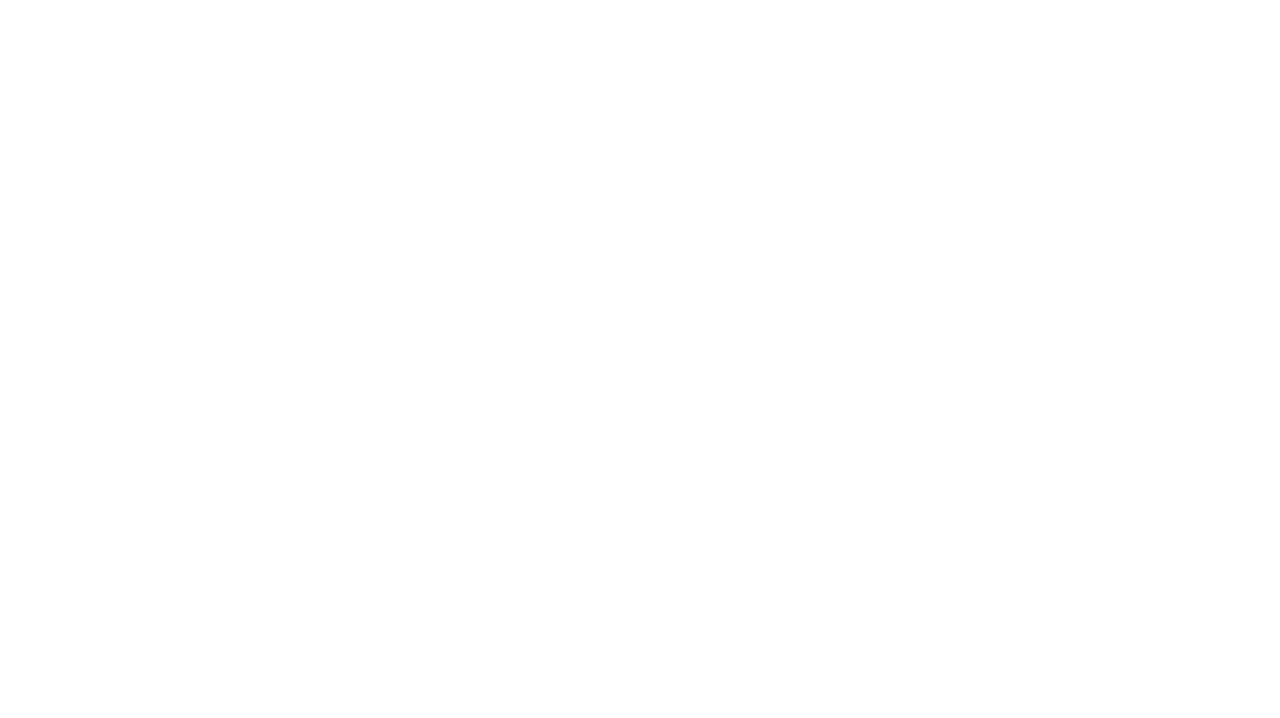
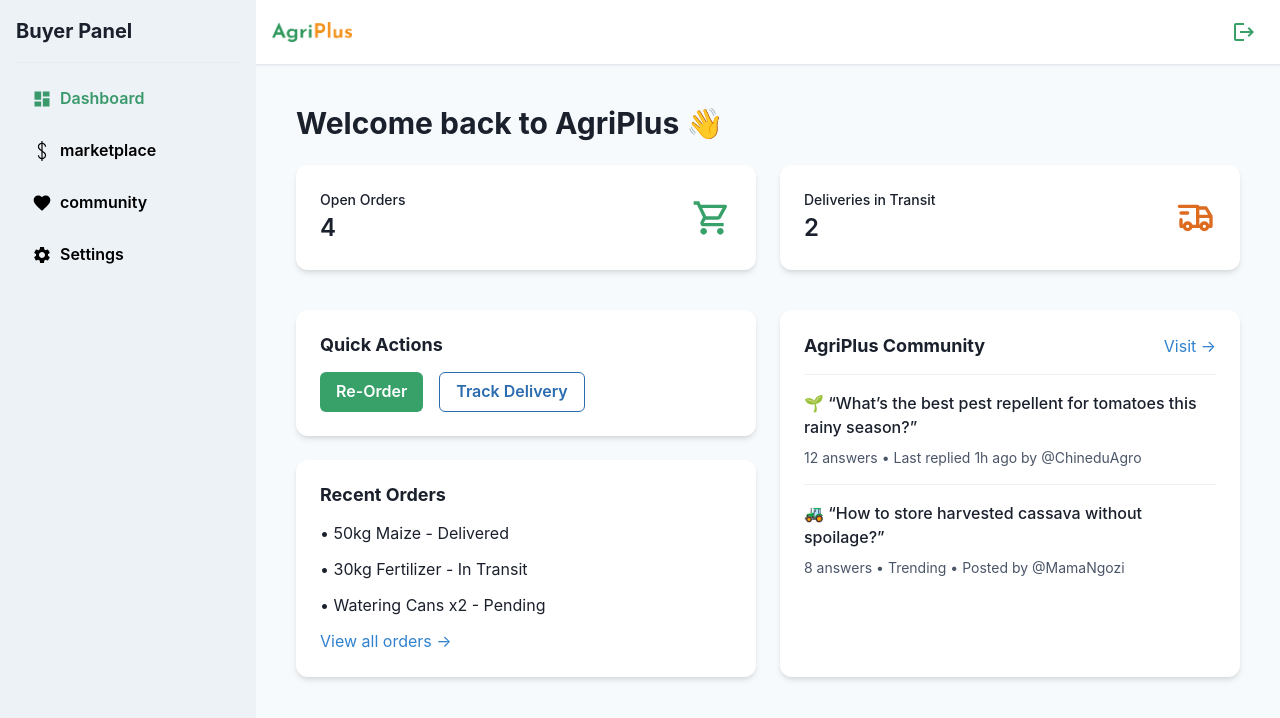
Before and after one commit to udogri/AgriPlus, a React (Vite) app: page /buyer/dashboard in a window 1280 px wide. Before the commit this address had no page. Shown: the top 718 px of the page. Built offline with nearby package versions, Linux system fonts and the light colour scheme.

Commit message:
buyer admin components

```diff
--- /dev/null
+++ b/src/Admins/Buyer/Index.jsx
@@ -0,0 +1,130 @@
+// src/pages/DashboardPage.jsx
+import {
+  Box,
+  Heading,
+  SimpleGrid,
+  Stat,
+  StatLabel,
+  StatNumber,
+  Button,
+  Text,
+  Flex,
+  Icon,
+  Link,
+  VStack,
+  Divider,
+} from "@chakra-ui/react";
+import { FaShoppingCart, FaTruck, FaWallet, FaUsers } from "react-icons/fa";
+import { Link as RouterLink } from "react-router-dom";
+import DashBoardLayout from "../../DashboardLayout";
+import { MdOutlineShoppingCart } from "react-icons/md";
+import { TbTruckDelivery } from "react-icons/tb";
+
+const DashboardPage = () => {
+  return (
+    <DashBoardLayout active="buyer" showNav={true} showSearch={true} role="buyer">
+    <Box p={6} bg="gray.50" minH="100vh">
+      <Heading mb={6} fontSize={{ base: "2xl", md: "3xl" }}>
+        Welcome back to AgriPlus 👋
+      </Heading>
+
+      {/* Stat Cards */}
+      <SimpleGrid columns={{ base: 1, md: 2 }} spacing={6}>
+        <StatCard
+          label="Open Orders"
+          number="4"
+          icon={MdOutlineShoppingCart}
+          color="green.500"
+        />
+        <StatCard
+          label="Deliveries in Transit"
+          number="2"
+          icon={TbTruckDelivery}
+          color="orange.500"
+        />
+
+      </SimpleGrid>
+
+      {/* Main Grid */}
+      <SimpleGrid mt={10} columns={{ base: 1, lg: 2 }} spacing={6}>
+        {/* Left Side: Quick Actions & Orders */}
+        <VStack spacing={6} align="stretch">
+          <Box bg="white" p={6} rounded="xl" shadow="md">
+            <Heading fontSize="lg" mb={4}>
+              Quick Actions
+            </Heading>
+            <Flex gap={4} wrap="wrap">
+              <Button colorScheme="green" variant="solid">
+                Re-Order
+              </Button>
+              <Button colorScheme="blue" variant="outline">
+                Track Delivery
+              </Button>
+
+            </Flex>
+          </Box>
+
+          <Box bg="white" p={6} rounded="xl" shadow="md">
+            <Heading fontSize="lg" mb={4}>
+              Recent Orders
+            </Heading>
+            <VStack align="start" spacing={3}>
+              <Text>• 50kg Maize - Delivered</Text>
+              <Text>• 30kg Fertilizer - In Transit</Text>
+              <Text>• Watering Cans x2 - Pending</Text>
+              <Link as={RouterLink} to="/orders" color="blue.500">
+                View all orders →
+              </Link>
+            </VStack>
+          </Box>
+        </VStack>
+
+        {/* Right Side: Community Box */}
+        <Box bg="white" p={6} rounded="xl" shadow="md">
+          <Flex justify="space-between" align="center" mb={4}>
+            <Heading fontSize="lg">AgriPlus Community</Heading>
+            <Link as={RouterLink} to="/community" color="blue.500">
+              Visit →
+            </Link>
+          </Flex>
+          <Divider mb={4} />
+          <Text fontWeight="medium" mb={2}>
+            🌱 “What’s the best pest repellent for tomatoes this rainy season?”
+          </Text>
+          <Text fontSize="sm" color="gray.600">
+            12 answers • Last replied 1h ago by @ChineduAgro
+          </Text>
+
+          <Divider my={4} />
+
+          <Text fontWeight="medium" mb={2}>
+            🚜 “How to store harvested cassava without spoilage?”
+          </Text>
+          <Text fontSize="sm" color="gray.600">
+            8 answers • Trending • Posted by @MamaNgozi
+          </Text>
+        </Box>
+      </SimpleGrid>
+    </Box>
+    </DashBoardLayout>
+  );
+};
+
+
+const StatCard = ({ label, number, icon, color }) => (
+  <Box bg="white" p={6} rounded="xl" shadow="md">
+    <Flex align="center" justify="space-between">
+      <Box>
+        <Stat>
+          <StatLabel>{label}</StatLabel>
+          <StatNumber fontSize="2xl">{number}</StatNumber>
+        </Stat>
+      </Box>
+      <Icon as={icon} boxSize={10} color={color} />
+    </Flex>
+  </Box>
+
+);
+
+
+export default DashboardPage;
--- /dev/null
+++ b/src/Admins/Buyer/MarketPlace.jsx
@@ -0,0 +1,114 @@
+// src/pages/MarketplacePage.jsx
+import {
+    Box,
+    Heading,
+    Input,
+    Select,
+    SimpleGrid,
+    Spinner,
+    Text,
+    VStack,
+  } from "@chakra-ui/react";
+  import { collection, getDocs, query, where } from "firebase/firestore";
+  import { useEffect, useState } from "react";
+  import { db } from "../../firebaseConfig";
+
+  import ProductCard from "../../Components/ProductCard";
+import DashBoardLayout from "../../DashboardLayout";
+
+  const MarketplacePage = ({ user }) => {
+    const [inventory, setInventory] = useState([]);
+    const [filteredItems, setFilteredItems] = useState([]);
+    const [search, setSearch] = useState("");
+    const [category, setCategory] = useState("all");
+    const [loading, setLoading] = useState(false);
+
+    // 🔄 Fetch Inventory
+    const fetchInventory = async () => {
+      try {
+        setLoading(true);
+        const q = query(collection(db, "farmerInventory")); // all items
+        const snapshot = await getDocs(q);
+        const items = snapshot.docs.map((doc) => ({
+          id: doc.id,
+          ...doc.data(),
+        }));
+        setInventory(items);
+        setFilteredItems(items);
+      } catch (error) {
+        alert("Error fetching inventory: " + error.message);
+      } finally {
+        setLoading(false);
+      }
+    };
+
+    useEffect(() => {
+      fetchInventory();
+    }, []);
+
+    // 🔍 Filter Items
+    useEffect(() => {
+      let results = [...inventory];
+
+      if (search.trim() !== "") {
+        results = results.filter((item) =>
+          item.title?.toLowerCase().includes(search.toLowerCase())
+        );
+      }
+
+      if (category !== "all") {
+        results = results.filter((item) => item.category === category);
+      }
+
+      setFilteredItems(results);
+    }, [search, category, inventory]);
+
+    return (
+        <DashBoardLayout role="buyer" active="marketplace" showNav={true} showSearch={true}>
+      <Box p={6} bg="gray.50" minH="100vh">
+        <Heading mb={6}>Marketplace</Heading>
+
+        {/* Filters */}
+        <SimpleGrid columns={{ base: 1, md: 2 }} spacing={4} mb={8}>
+          <Input
+            placeholder="Search for a product..."
+            value={search}
+            onChange={(e) => setSearch(e.target.value)}
+            bg="white"
+          />
+          <Select
+            value={category}
+            onChange={(e) => setCategory(e.target.value)}
+            bg="white"
+          >
+            <option value="all">All Categories</option>
+            <option value="Fruits">Fruits</option>
+            <option value="Vegetables">Vegetables</option>
+            <option value="Grains">Grains</option>
+            <option value="Seeds">Seeds</option>
+            <option value="Others">Others</option>
+          </Select>
+        </SimpleGrid>
+
+        {/* Product List */}
+        {loading ? (
+          <Box textAlign="center" mt={20}>
+            <Spinner size="xl" />
+          </Box>
+        ) : filteredItems.length === 0 ? (
+          <Text textAlign="center" color="gray.600" fontSize="lg">
+            No items found.
+          </Text>
+        ) : (
+          <SimpleGrid columns={{ base: 1, sm: 2, md: 3, lg: 4 }} spacing={6}>
+            {filteredItems.map((item) => (
+              <ProductCard key={item.id} item={item} />
+            ))}
+          </SimpleGrid>
+        )}
+      </Box>
+      </DashBoardLayout>
+    );
+  };
+
+  export default MarketplacePage;
--- a/src/App.jsx
+++ b/src/App.jsx
@@ -12,6 +12,8 @@ import SettingsPage from './Admins/Farmer/Settings';
 import LoginSignup from './Auth/LoginSignup';
 import ChooseAdmin from './Auth/ChooseAdmin';
 import FarmerSignupForm from './Auth/FarmerSignForm';
+import BuyerDashboard from './Admins/Buyer/Index';
+import MarketplacePage from './Admins/Buyer/MarketPlace';
 
 function App() {
   return (
@@ -31,6 +33,12 @@ function App() {
           <Route path="/farmer/transactions" element={<FarmerTransactions />} />
           <Route path="/farmer/settings" element={<SettingsPage />} />
 
+          {/* Add more routes as needed */}
+          <Route path="/buyer/dashboard" element={<BuyerDashboard />} />
+          <Route path="/buyer/market" element={<MarketplacePage />} />
+          {/* <Route path="/farmer/transactions" element={<FarmerTransactions />} />
+          <Route path="/farmer/settings" element={<SettingsPage />} /> */}
+
           {/* Authentication */}
           <Route path="/farmer-signup" element={<FarmerSignupForm />} />
 
--- /dev/null
+++ b/src/Components/ProductCard.jsx
@@ -0,0 +1,41 @@
+// src/components/ProductCard.jsx
+import {
+    Box,
+    Image,
+    Text,
+    Button,
+    Stack,
+    Heading,
+  } from "@chakra-ui/react";
+
+  const ProductCard = ({ item }) => {
+    return (
+      <Box bg="white" borderRadius="xl" shadow="md" overflow="hidden" p={4}>
+        <Image
+          src={item.image || "/placeholder.jpg"}
+          alt={item.title}
+          borderRadius="md"
+          objectFit="cover"
+          h="180px"
+          w="100%"
+          mb={4}
+        />
+        <Stack spacing={2}>
+          <Heading size="sm" noOfLines={1}>
+            {item.title}
+          </Heading>
+          <Text fontSize="sm" color="gray.600" noOfLines={2}>
+            {item.description}
+          </Text>
+          <Text fontWeight="bold" color="green.600">
+            ₦{item.price}
+          </Text>
+          <Button size="sm" colorScheme="blue" mt={2}>
+            View Details
+          </Button>
+        </Stack>
+      </Box>
+    );
+  };
+
+  export default ProductCard;
--- a/src/DashboardLayout/SideBar.jsx
+++ b/src/DashboardLayout/SideBar.jsx
@@ -6,12 +6,25 @@ import {
   Button,
   Divider,
   Icon,
-  Flex,
 } from '@chakra-ui/react';
 import { useNavigate, useLocation } from 'react-router-dom';
-import { MdDashboard, MdOutlineInventory, MdHistory, MdSettings, MdLocalShipping, MdFavorite, MdListAlt, MdPets, MdDirectionsCar, MdCalendarToday } from 'react-icons/md';
+import {
+  MdDashboard,
+  MdOutlineInventory,
+  MdHistory,
+  MdSettings,
+  MdLocalShipping,
+  MdFavorite,
+  MdPets,
+  MdDirectionsCar,
+  MdCalendarToday,
+} from 'react-icons/md';
+import { TfiMoney } from "react-icons/tfi";
+
 
 export default function SideBar({ role = 'farmer' }) {
+  console.log("Current role in Sidebar:", role); // Add this inside SideBar component
+
   const navigate = useNavigate();
   const location = useLocation();
 
@@ -35,9 +48,9 @@ export default function SideBar({ role = 'farmer' }) {
       { label: 'Settings', path: '/dashboard/logistics/settings', icon: MdSettings },
     ],
     buyer: [
-      { label: 'Dashboard', path: '/dashboard/buyer', icon: MdDashboard },
-      { label: 'Orders', path: '/dashboard/buyer/orders', icon: MdListAlt },
-      { label: 'Favorites', path: '/dashboard/buyer/favorites', icon: MdFavorite },
+      { label: 'Dashboard', path: '/buyer/dashboard', icon: MdDashboard },
+      { label: 'marketplace', path: '/buyer/market', icon: TfiMoney },
+      { label: 'community', path: '/dashboard/buyer/favorites', icon: MdFavorite },
       { label: 'Settings', path: '/dashboard/buyer/settings', icon: MdSettings },
     ],
   };
--- a/src/DashboardLayout/index.jsx
+++ b/src/DashboardLayout/index.jsx
@@ -1,5 +1,12 @@
 // src/components/layout/DashBoardLayout.jsx
-import { Box, Flex, useDisclosure, Drawer, DrawerOverlay, DrawerContent } from '@chakra-ui/react';
+import {
+  Box,
+  Flex,
+  useDisclosure,
+  Drawer,
+  DrawerOverlay,
+  DrawerContent,
+} from '@chakra-ui/react';
 import { useRef } from 'react';
 import NavBar from './NavBar';
 import SideBar from './SideBar';
@@ -9,37 +16,28 @@ export default function DashBoardLayout({
   active = '',
   showNav = true,
   showSearch = true,
-  role = 'farmer'
+  role = 'farmer', // accepts 'farmer', 'buyer', etc.
 }) {
   const { isOpen, onOpen, onClose } = useDisclosure();
   const btnRef = useRef();
 
   return (
     <Box bg="gray.50" minH="100vh">
-      {/* Fixed Sidebar for Large Screens */}
       <Flex>
-        <Box display={["none", null, null, "block"]} w="20%" pos="fixed">
+        {/* Sidebar for Desktop */}
+        <Box display={['none', null, null, 'block']} w="20%" pos="fixed">
           <SideBar active={active} role={role} />
         </Box>
 
-        {/* Main content area */}
-        <Box
-          ml={["0", null, null, "20%"]}
-          w={["100%", null, null, "80%"]}
-          minH="100vh"
-        >
+        {/* Main Content Area */}
+        <Box ml={['0', null, null, '20%']} w={['100%', null, null, '80%']} minH="100vh">
           {showNav && <NavBar showSearch={showSearch} onOpen={onOpen} btnRef={btnRef} />}
           <Box p={4}>{children}</Box>
         </Box>
       </Flex>
 
-      {/* Sidebar Drawer for small screens */}
-      <Drawer
-        isOpen={isOpen}
-        placement="left"
-        onClose={onClose}
-        finalFocusRef={btnRef}
-      >
+      {/* Sidebar Drawer for Mobile */}
+      <Drawer isOpen={isOpen} placement="left" onClose={onClose} finalFocusRef={btnRef}>
         <DrawerOverlay />
         <DrawerContent>
           <SideBar active={active} role={role} />
```
